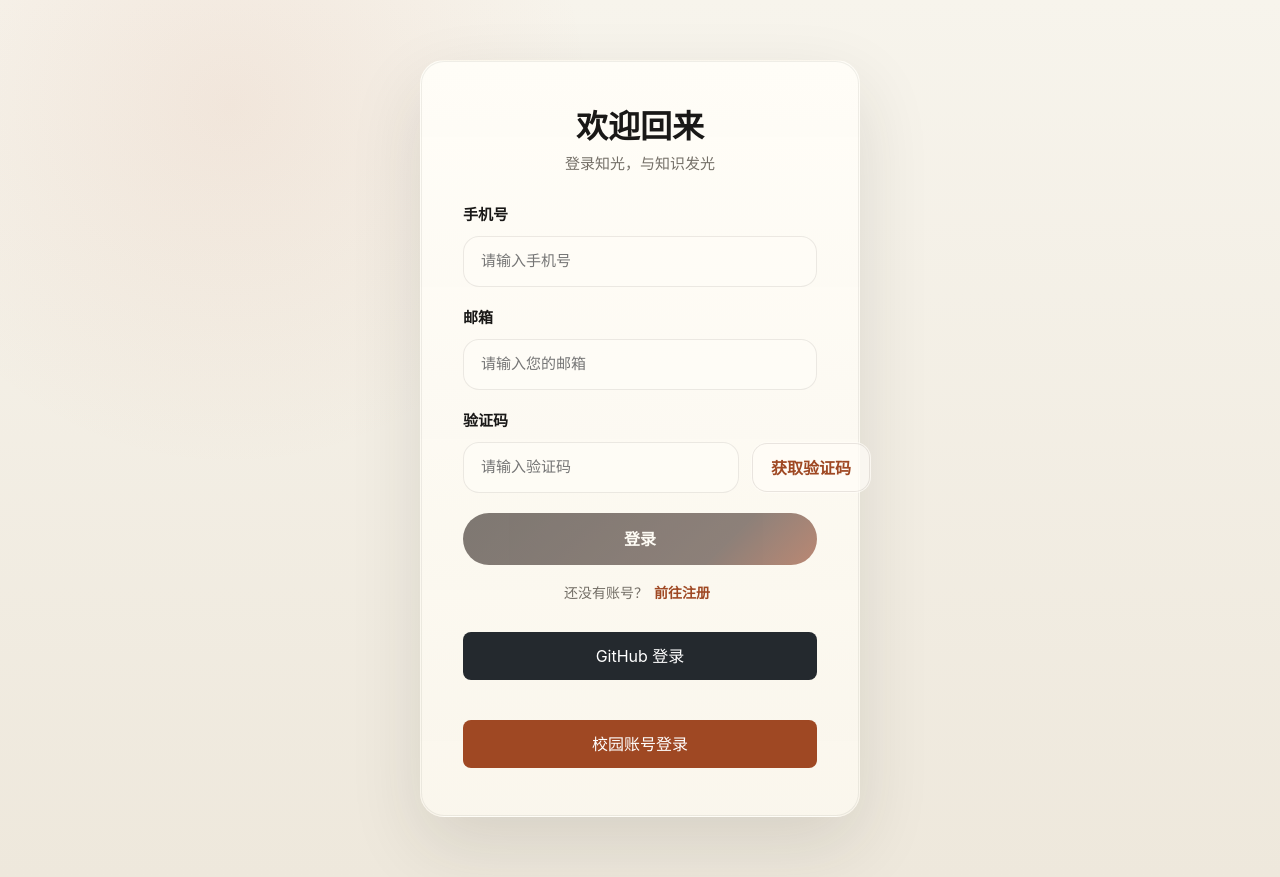
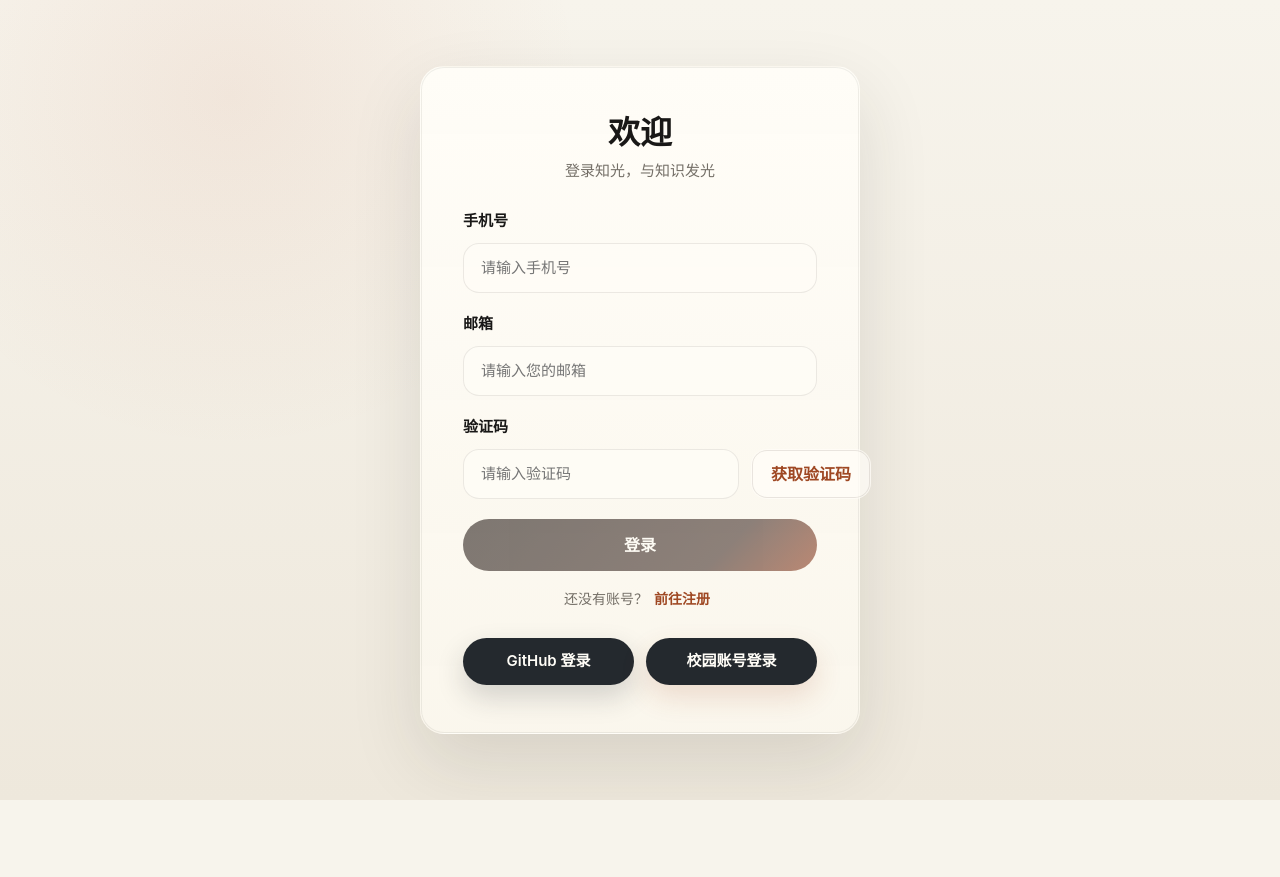
Before and after one commit to Crazy-ChenMiLin/Vlog, a React (Vite) app in the folder zhiguang_fe/zhiguang_fe-main/: page /login in a window 1280 px wide. After the commit the page ends 800 px from the top, so only its background shows below. Built offline with nearby package versions, Linux system fonts and the light colour scheme.

Commit message:
前端feat:(loginpage)优化

```diff
--- a/zhiguang_fe/zhiguang_fe-main/src/pages/LoginPage.module.css
+++ b/zhiguang_fe/zhiguang_fe-main/src/pages/LoginPage.module.css
@@ -147,6 +147,46 @@
   color: var(--color-text-muted);
 }
 
+.oauthRow {
+  display: flex;
+  gap: 12px;
+}
+
+.githubButton,
+.campusButton {
+  flex: 1 1 0;
+  min-width: 0;
+  padding: 12px 14px;
+  border: none;
+  border-radius: 999px;
+  font-size: 15px;
+  font-weight: 600;
+  color: #fffdf7;
+  cursor: pointer;
+  white-space: nowrap;
+  transition: transform 0.18s ease, box-shadow 0.18s ease;
+}
+
+.githubButton {
+  background: #24292e;
+  box-shadow: 0 12px 28px rgba(36, 41, 46, 0.18);
+}
+
+.campusButton {
+  background: #24292e;
+  box-shadow: 0 12px 28px rgba(159, 72, 35, 0.16);
+}
+
+.githubButton:hover,
+.campusButton:hover {
+  transform: translateY(-1px);
+}
+
+.githubButton:active,
+.campusButton:active {
+  transform: translateY(0);
+}
+
 .switchLink a {
   color: var(--color-primary-strong);
   font-weight: 600;
@@ -179,4 +219,10 @@
   .codeButton {
     min-height: 46px;
   }
+
+  .githubButton,
+  .campusButton {
+    padding: 11px 8px;
+    font-size: 14px;
+  }
 }
--- a/zhiguang_fe/zhiguang_fe-main/src/pages/LoginPage.tsx
+++ b/zhiguang_fe/zhiguang_fe-main/src/pages/LoginPage.tsx
@@ -109,7 +109,7 @@ const LoginPage = () => {
     <div className={styles.page}>
       <div className={styles.card}>
         <div className={styles.titleBlock}>
-          <h1 className={styles.title}>欢迎回来</h1>
+          <h1 className={styles.title}>欢迎</h1>
           <p className={styles.subtitle}>登录知光，与知识发光</p>
         </div>
 
@@ -180,40 +180,14 @@ const LoginPage = () => {
             </div>
           </div>
         </form>
-        <button
-          type="button"
-          onClick={handleGitHubLogin}
-          style={{
-            width: "100%",
-            padding: "12px",
-            fontSize: "16px",
-            cursor: "pointer",
-            background: "#24292e",
-            color: "white",
-            border: "none",
-            borderRadius: "8px"
-          }}
-        >
-          GitHub 登录
-        </button>
-
-        <button
-          type="button"
-          onClick={handleCampusLogin}
-          style={{
-            width: "100%",
-            padding: "12px",
-            fontSize: "16px",
-            cursor: "pointer",
-            marginTop: "12px",
-            background: "var(--color-primary-strong, #2f6fed)",
-            color: "white",
-            border: "none",
-            borderRadius: "8px"
-          }}
-        >
-          校园账号登录
-        </button>
+        <div className={styles.oauthRow}>
+          <button type="button" className={styles.githubButton} onClick={handleGitHubLogin}>
+            GitHub 登录
+          </button>
+          <button type="button" className={styles.campusButton} onClick={handleCampusLogin}>
+            校园账号登录
+          </button>
+        </div>
       </div>
     </div>
   );
```
